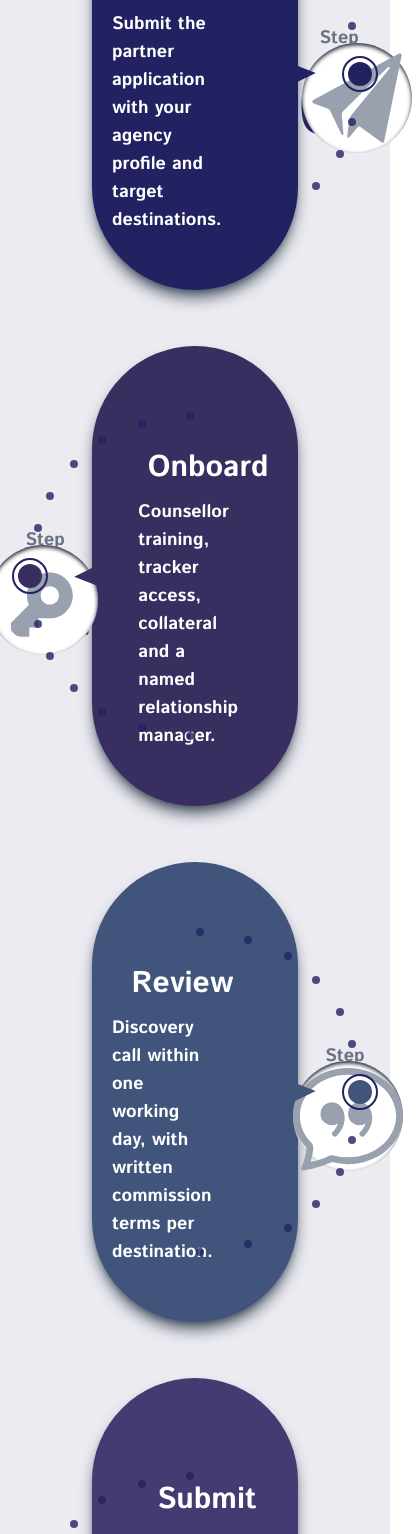
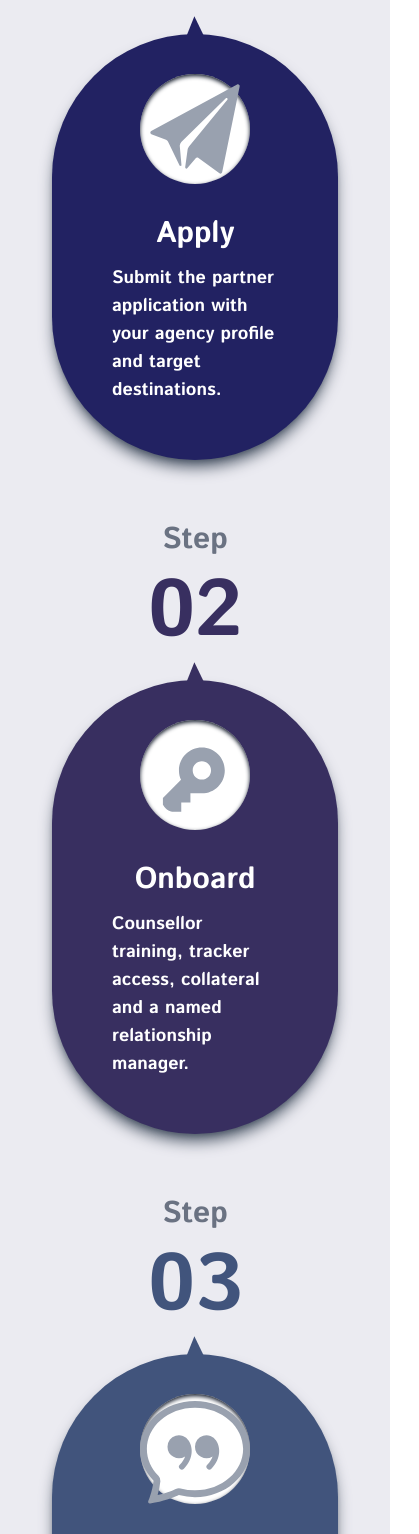
Before and after one commit to motasimdev/Global-Alliance, a React (Vite) app: page / in a window 390 px wide. Shown: the part 3959-5493 px from the top of the page, 419 px wide, since content can reach past the window. Built offline with nearby package versions, Linux system fonts and the light colour scheme.

Commit message:
steps done

```diff
--- a/src/components/layouts/home/StepsOfPartership.jsx
+++ b/src/components/layouts/home/StepsOfPartership.jsx
@@ -30,14 +30,14 @@ const StepsOfPartership = () => {
             </div>
             {/* ============================================================= */}
 
-            <div className="flex flex-col gap-y-6">
+            <div className="flex flex-col gap-y-3 md:gap-y-0 lg:gap-y-6">
               {/* -==-====-=== step 1 -===-====- */}
-              <div className="mt-8 md:mt-15 lg:mt-25 flex items-center px-20">
-                <div className="relative flex justify-between items-center gap-x-10 bg-secondary rounded-full w-full lg:w-3/4 px-5 pt-26 pb-14 lg:pt-5 lg:pl-16 lg:pr-8 lg:pb-8 shadow-lg shadow-gray-600">
+              <div className="mt-8 md:mt-5 lg:mt-25 flex flex-col-reverse gap-y-8 md:gap-y-0 md:flex-row items-center px-10 md:px-20">
+                <div className="relative flex flex-col-reverse gap-y-5 md:gap-y-0 lg:flex-row justify-between items-center gap-x-10 bg-secondary rounded-full w-full   lg:w-3/4 px-15  pt-10 pb-14 md:px-20 lg:pt-5 lg:pl-16 lg:pr-8 lg:pb-8 shadow-lg shadow-gray-600">
                   {/* ==== === design === ==== */}
-                  <div className="absolute -right-7 top-1/2 -translate-y-1/2 w-8 h-8 bg-secondary clipped"></div>
+                  <div className="absolute -top-7 right-1/2 translate-x-1/2 md:translate-x-0 md:-right-7 md:top-1/2 md:-translate-y-1/2 w-8 h-8 bg-secondary -rotate-90 md:rotate-0 clipped"></div>
 
-                  <div className="absolute -right-20 top-1/2 -translate-y-1/2 border-2 border-secondary rounded-full p-1">
+                  <div className="hidden lg:block absolute -right-20 top-1/2 -translate-y-1/2 border-2 border-secondary rounded-full p-1">
                     <div className=" relative rounded-full h-6 w-6 bg-secondary">
                       <div className="absolute -top-38 -left-38 bg-secondary/80 p-2 rounded-full"></div>
                       <div className="absolute -top-36 -left-26 bg-secondary/80 p-1 rounded-full"></div>
@@ -56,10 +56,10 @@ const StepsOfPartership = () => {
                   </div>
                   {/* ==== === design === ==== */}
                   <div className="">
-                    <h4 className="text-3xl md:text-4xl text-white font-bold text-center lg:pr-10 lg:pt-3">
+                    <h4 className="text-3xl md:text-4xl text-white font-bold text-center pt-3 lg:pr-10">
                       Apply
                     </h4>
-                    <p className="text-lg md:text-lg text-white! font-bold pt-3 pr-10">
+                    <p className="text-lg md:text-lg text-white! font-bold pt-3 lg:pr-10">
                       Submit the partner application with your agency profile
                       and target destinations.
                     </p>
@@ -74,7 +74,7 @@ const StepsOfPartership = () => {
                 {/* ======== ========== =========== ========== */}
 
                 <div className="w-1/2">
-                  <p className="flex flex-col text-center leading-18 text-lg md:text-2xl lg:text-[40px] text-gray-500 font-bold">
+                  <p className="flex flex-col text-center leading-18 text-3xl md:text-4xl lg:text-[40px] text-gray-500 font-bold">
                     Step <span className="text-[80px] text-secondary">01</span>
                   </p>
                 </div>
@@ -82,12 +82,12 @@ const StepsOfPartership = () => {
               {/* -==-====-=== step 1 -===-====- */}
 
               {/* -==-====-=== step 2 -===-====- */}
-              <div className="mt-8 md:mt-15 lg:mt-25 flex flex-row-reverse items-center px-20">
-                <div className="relative flex flex-row-reverse justify-between items-center gap-x-10 bg-[#382f60] rounded-full w-full lg:w-3/4 pt-26 lg:pt-5 lg:pl-16 lg:pr-8 pb-14 lg:pb-8 px-5 shadow-lg shadow-gray-600">
+              <div className="mt-8 md:mt-5 lg:mt-25 flex flex-col-reverse gap-y-8 md:gap-y-0 md:flex-row-reverse items-center px-10 md:px-20">
+                <div className="relative flex flex-col-reverse gap-y-5 md:gap-y-0 lg:flex-row-reverse justify-between items-center gap-x-10 bg-[#382f60] rounded-full w-full lg:w-3/4 pt-10 px-15 md:px-20 lg:pt-5 lg:pl-16 lg:pr-8 pb-14 lg:pb-8 shadow-lg shadow-gray-600">
                   {/* ==== === design === ==== */}
-                  <div className="absolute -left-7 top-1/2 -translate-y-1/2 w-8 h-8 rotate-180 bg-[#382f60] clipped"></div>
+                  <div className="absolute -top-7 left-1/2 -translate-x-1/2 md:translate-x-0 md:-left-7 md:top-1/2 md:-translate-y-1/2 w-8 h-8 -rotate-90 md:rotate-180 bg-[#382f60] clipped"></div>
 
-                  <div className="absolute -left-20 top-1/2 -translate-y-1/2 border-2 border-secondary rounded-full p-1">
+                  <div className="hidden lg:block absolute -left-20 top-1/2 -translate-y-1/2 border-2 border-secondary rounded-full p-1">
                     <div className=" relative rounded-full h-6 w-6 bg-[#382f60]">
                       <div className="absolute -top-38 -right-38 bg-secondary/80 p-1 rounded-full"></div>
                       <div className="absolute -top-36 -right-26 bg-secondary/80 p-1 rounded-full"></div>
@@ -106,10 +106,10 @@ const StepsOfPartership = () => {
                   </div>
                   {/* ==== === design === ==== */}
                   <div className="">
-                    <h4 className="text-3xl md:text-4xl text-white font-bold text-center lg:pr-10 lg:pt-3">
+                    <h4 className="text-3xl md:text-4xl text-white font-bold text-center pt-3 lg:pr-10">
                       Onboard
                     </h4>
-                    <p className="text-lg md:text-lg text-white! font-bold pt-3 pr-10">
+                    <p className="text-lg md:text-lg text-white! font-bold pt-3 lg:pr-10">
                       Counsellor training, tracker access, collateral and a
                       named relationship manager.
                     </p>
@@ -124,7 +124,7 @@ const StepsOfPartership = () => {
                 {/* ======== ========== =========== ========== */}
 
                 <div className="w-1/2">
-                  <p className="flex flex-col text-center leading-18 text-lg md:text-2xl lg:text-[40px] text-gray-500 font-bold">
+                  <p className="flex flex-col text-center leading-18 text-3xl md:text-4xl lg:text-[40px] text-gray-500 font-bold">
                     Step <span className="text-[80px] text-[#382f60]">02</span>
                   </p>
                 </div>
@@ -132,12 +132,12 @@ const StepsOfPartership = () => {
               {/* -==-====-=== step 2 -===-====- */}
 
               {/* -==-====-=== step 3 -===-====- */}
-              <div className="mt-8 md:mt-15 lg:mt-25 flex items-center px-20">
-                <div className="relative flex justify-between items-center gap-x-10 bg-[#41547c] rounded-full w-full lg:w-3/4 pt-26 lg:pt-5 lg:pl-16 lg:pr-8 pb-14 lg:pb-8 px-5 shadow-lg shadow-gray-600">
+              <div className="mt-8 md:mt-5 lg:mt-25 flex flex-col-reverse gap-y-8 md:gap-y-0 md:flex-row items-center px-10 md:px-20">
+                <div className="relative flex flex-col-reverse gap-y-5 md:gap-y-0 lg:flex-row justify-between items-center gap-x-10 bg-[#41547c] rounded-full w-full   lg:w-3/4 px-15  pt-10 pb-14 md:px-20 lg:pt-5 lg:pl-16 lg:pr-8 lg:pb-8 shadow-lg shadow-gray-600">
                   {/* ==== === design === ==== */}
-                  <div className="absolute -right-7 top-1/2 -translate-y-1/2 w-8 h-8 bg-[#41547c] clipped"></div>
+                  <div className="absolute -top-7 right-1/2 translate-x-1/2 md:translate-x-0 md:-right-7 md:top-1/2 md:-translate-y-1/2 w-8 h-8 bg-[#41547c] -rotate-90 md:rotate-0 clipped"></div>
 
-                  <div className="absolute -right-20 top-1/2 -translate-y-1/2 border-2 border-secondary rounded-full p-1">
+                  <div className="hidden lg:block absolute -right-20 top-1/2 -translate-y-1/2 border-2 border-secondary rounded-full p-1">
                     <div className=" relative rounded-full h-6 w-6 bg-[#41547c]">
                       <div className="absolute -top-38 -left-38 bg-secondary/80 p-1 rounded-full"></div>
                       <div className="absolute -top-36 -left-26 bg-secondary/80 p-1 rounded-full"></div>
@@ -156,10 +156,10 @@ const StepsOfPartership = () => {
                   </div>
                   {/* ==== === design === ==== */}
                   <div className="">
-                    <h4 className="text-3xl md:text-4xl text-white font-bold text-center lg:pr-10 lg:pt-3">
+                    <h4 className="text-3xl md:text-4xl text-white font-bold text-center lg:pr-10 pt-3">
                       Review
                     </h4>
-                    <p className="text-lg md:text-lg text-white! font-bold pt-3 pr-10">
+                    <p className="text-lg md:text-lg text-white! font-bold pt-3 lg:pr-10">
                       Discovery call within one working day, with written
                       commission terms per destination.
                     </p>
@@ -174,7 +174,7 @@ const StepsOfPartership = () => {
                 {/* ======== ========== =========== ========== */}
 
                 <div className="w-1/2">
-                  <p className="flex flex-col text-center leading-18 text-lg md:text-2xl lg:text-[40px] text-gray-500 font-bold">
+                  <p className="flex flex-col text-center leading-18 text-3xl md:text-4xl lg:text-[40px] text-gray-500 font-bold">
                     Step <span className="text-[80px] text-[#41547c]">03</span>
                   </p>
                 </div>
@@ -182,12 +182,12 @@ const StepsOfPartership = () => {
               {/* -==-====-=== step 3 -===-====- */}
 
               {/* -==-====-=== step 4 -===-====- */}
-              <div className="mt-8 md:mt-15 lg:mt-25 flex flex-row-reverse items-center px-20">
-                <div className="relative flex flex-row-reverse justify-between items-center gap-x-10 bg-[#453b73] rounded-full w-full lg:w-3/4 pt-26 lg:pt-5 lg:pl-16 lg:pr-8 pb-14 lg:pb-8 px-5 shadow-lg shadow-gray-600">
+              <div className="mt-8 md:mt-5 lg:mt-25 flex flex-col-reverse gap-y-8 md:gap-y-0 md:flex-row-reverse items-center px-10 md:px-20">
+                <div className="relative flex flex-col-reverse gap-y-5 md:gap-y-0 lg:flex-row-reverse justify-between items-center gap-x-10 bg-[#453b73] rounded-full w-full lg:w-3/4 pt-10 px-15 md:px-20 lg:pt-5 lg:pl-16 lg:pr-8 pb-14 lg:pb-8  shadow-lg shadow-gray-600">
                   {/* ==== === design === ==== */}
-                  <div className="absolute -left-7 top-1/2 -translate-y-1/2 w-8 h-8 rotate-180 bg-[#453b73] clipped"></div>
+                  <div className="absolute -top-7 left-1/2 -translate-x-1/2 md:translate-x-0 md:-left-7 md:top-1/2 md:-translate-y-1/2 w-8 h-8 -rotate-90 md:rotate-180 bg-[#453b73] clipped"></div>
 
-                  <div className="absolute -left-20 top-1/2 -translate-y-1/2 border-2 border-secondary rounded-full p-1">
+                  <div className="hidden lg:block absolute -left-20 top-1/2 -translate-y-1/2 border-2 border-secondary rounded-full p-1">
                     <div className=" relative rounded-full h-6 w-6 bg-[#453b73]">
                       <div className="absolute -top-38 -right-38 bg-secondary/80 p-1 rounded-full"></div>
                       <div className="absolute -top-36 -right-26 bg-secondary/80 p-1 rounded-full"></div>
@@ -206,10 +206,10 @@ const StepsOfPartership = () => {
                   </div>
                   {/* ==== === design === ==== */}
                   <div className="">
-                    <h4 className="text-3xl md:text-4xl text-white font-bold text-center lg:pr-10 lg:pt-3">
+                    <h4 className="text-3xl md:text-4xl text-white font-bold text-center pt-3 lg:pr-10">
                       Submit
                     </h4>
-                    <p className="text-lg md:text-lg text-white! font-bold pt-3 pr-10">
+                    <p className="text-lg md:text-lg text-white! font-bold pt-3 lg:pr-10">
                       Send your first student profile today. Evaluation returns within 48 working hours guaranteed.
                     </p>
                   </div>
@@ -223,7 +223,7 @@ const StepsOfPartership = () => {
                 {/* ======== ========== =========== ========== */}
 
                 <div className="w-1/2">
-                  <p className="flex flex-col text-center leading-18 text-lg md:text-2xl lg:text-[40px] text-gray-500 font-bold">
+                  <p className="flex flex-col text-center leading-18 text-3xl md:text-4xl lg:text-[40px] text-gray-500 font-bold">
                     Step <span className="text-[80px] text-[#453b73]">04</span>
                   </p>
                 </div>
@@ -231,12 +231,12 @@ const StepsOfPartership = () => {
               {/* -==-====-=== step 4 -===-====- */}
 
               {/* -==-====-=== step 5 -===-====- */}
-              <div className="mt-8 md:mt-15 lg:mt-25 flex items-center px-20">
-                <div className="relative flex justify-between items-center gap-x-10 bg-[#5d387a] rounded-full w-full lg:w-3/4 pt-26 lg:pt-5 lg:pl-16 lg:pr-8 pb-14 lg:pb-8 px-5 shadow-lg shadow-gray-600">
+              <div className="mt-8 md:mt-5 lg:mt-25 flex flex-col-reverse gap-y-8 md:gap-y-0 md:flex-row items-center px-10 md:px-20">
+                <div className="relative flex flex-col-reverse gap-y-5 md:gap-y-0 lg:flex-row justify-between items-center gap-x-10 bg-[#5d387a] rounded-full w-full   lg:w-3/4 px-15  pt-10 pb-14 md:px-20 lg:pt-5 lg:pl-16 lg:pr-8 lg:pb-8 shadow-lg shadow-gray-600">
                   {/* ==== === design === ==== */}
-                  <div className="absolute -right-7 top-1/2 -translate-y-1/2 w-8 h-8 bg-[#5d387a] clipped"></div>
+                  <div className="absolute -top-7 right-1/2 translate-x-1/2 md:translate-x-0 md:-right-7 md:top-1/2 md:-translate-y-1/2 w-8 h-8 bg-[#5d387a] -rotate-90 md:rotate-0 clipped"></div>
 
-                  <div className="absolute -right-20 top-1/2 -translate-y-1/2 border-2 border-secondary rounded-full p-1">
+                  <div className="hidden lg:block absolute -right-20 top-1/2 -translate-y-1/2 border-2 border-secondary rounded-full p-1">
                     <div className=" relative rounded-full h-6 w-6 bg-[#5d387a]">
                       <div className="absolute -top-38 -left-38 bg-secondary/80 p-1 rounded-full"></div>
                       <div className="absolute -top-36 -left-26 bg-secondary/80 p-1 rounded-full"></div>
@@ -255,10 +255,10 @@ const StepsOfPartership = () => {
                   </div>
                   {/* ==== === design === ==== */}
                   <div className="">
-                    <h4 className="text-3xl md:text-4xl text-white font-bold text-center lg:pr-10 lg:pt-3">
+                    <h4 className="text-3xl md:text-4xl text-white font-bold text-center lg:pr-10 pt-3">
                       Scale
                     </h4>
-                    <p className="text-lg md:text-lg text-white! font-bold pt-3 pr-10">
+                    <p className="text-lg md:text-lg text-white! font-bold pt-3 lg:pr-10">
                     Build flexible intake calendars across seasons and grow your placement volume exponentially.
                     </p>
                   </div>
@@ -272,7 +272,7 @@ const StepsOfPartership = () => {
                 {/* ======== ========== =========== ========== */}
 
                 <div className="w-1/2">
-                  <p className="flex flex-col text-center leading-18 text-lg md:text-2xl lg:text-[40px] text-gray-500 font-bold">
+                  <p className="flex flex-col text-center leading-18 text-3xl md:text-4xl lg:text-[40px] text-gray-500 font-bold">
                     Step <span className="text-[80px] text-[#5d387a]">05</span>
                   </p>
                 </div>
```
